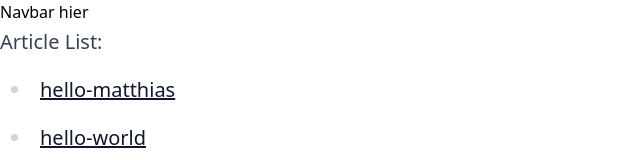
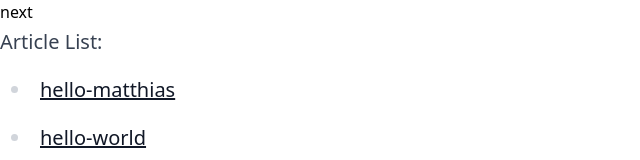
Before and after one commit to matthias-matthies/blog, a Next.js app: page /blog in a window 1280 px wide. Shown: the top 160 px of the page, without its empty margins (0-640 px from the left). Built offline with nearby package versions, Linux system fonts and the light colour scheme.

Commit message:
Fixed readDirectoryRecursivly linking wrong slugs

```diff
--- a/app/blog/[...slug]/page.tsx
+++ b/app/blog/[...slug]/page.tsx
@@ -16,7 +16,7 @@ const ArticleCategoriesPage = (articles: ArticleInfo[], baseSlug: string) => {
         <article className={"prose lg:prose-xl"}>
             Article List:
             <ul>
-                {articles.map(article => <li><Link href={`${baseSlug}/${article.slug}`}>{article.slug}</Link></li>)}
+                {articles.map(article => <li><Link href={`/${baseSlug}/${article.slug}`}>{article.slug}</Link></li>)}
             </ul>
         </article>
     )
@@ -28,7 +28,7 @@ const ArticlePage = ({ params }: { params: { slug: string[]; }}) => {
     const articles = readDirectory(`${baseDirectory}/${slug}`)
 
     return article.content === undefined ?
-        ArticleCategoriesPage(articles, slug) :
+        ArticleCategoriesPage(articles, `${baseDirectory}/${slug}`) :
         ArticleMdxPage(article.content)
 }
 
--- a/app/components/ArticleCard.tsx
+++ b/app/components/ArticleCard.tsx
@@ -3,7 +3,7 @@ import Link from "next/link";
 
 const ArticleCard = ({ article, className = "" }: {article: Article; className?: string;}) => {
     return (
-        <Link href={article.slug}>
+        <Link href={`/${article.slug}`}>
             <div className={`border my-2 ${className}`}>
                 <h2>{article.metadata.title}</h2>
                 <p>{article.metadata.excerpt}</p>
--- a/app/components/LayoutHeader.tsx
+++ b/app/components/LayoutHeader.tsx
@@ -1,7 +1,9 @@
+import Navbar from "@/app/components/Navbar";
+
 const LayoutHeader = ({ className = "" }: {className?: string;}) => {
     return (
         <header className={className}>
-            Navbar hier
+            <Navbar />
         </header>
     )
 }
--- /dev/null
+++ b/app/components/Navbar.tsx
@@ -0,0 +1,17 @@
+import {parseDirectoryForNavbar} from "@/app/lib/fileSystemParser";
+import Link from "next/link";
+import {FSFile} from "@/app/types/FileSystem";
+
+
+const Navbar = ({ className = "" }: {className?: string;}) => {
+    const links = parseDirectoryForNavbar(`${process.env.BASE_DIRECTORY}`)
+    return (
+        <nav className={className}>
+            <ul>
+                {links.map((link) => (<li><Link href={`/${process.env.BASE_DIRECTORY}/${link.name}`}>{link.name}</Link></li>))}
+            </ul>
+        </nav>
+    )
+}
+
+export default Navbar
--- a/app/lib/articleParser.tsx
+++ b/app/lib/articleParser.ts
@@ -46,12 +46,10 @@ export function readDirectory(directory = ""): Article[] {
     if (!fs.existsSync(directory)) return []
 
     const fileNames = fs.readdirSync(directory)
-    const posts = fileNames.map((fileName) => {
+    return fileNames.map((fileName) => {
         const slug = fileName.replace('.mdx', '')
         return readArticleBySlug(`${slug}`)
     })
-
-    return posts
 }
 
 export function readDirectoryRecursively(directory: string): Article[] {
--- /dev/null
+++ b/app/lib/fileSystemParser.ts
@@ -0,0 +1,10 @@
+import {FSFile} from "@/app/types/FileSystem";
+import fs from "fs";
+
+export function parseDirectoryForNavbar(directory = ""): FSFile[] {
+    if (!fs.existsSync(directory)) return []
+
+    return fs.readdirSync(directory, {withFileTypes: true})
+        .filter((dirent) => dirent.isDirectory())
+        .map((directoryObj) => ({name: directoryObj.name, type: 'File', absPath: `${directory}/${directoryObj.name}`}))
+}
--- a/app/page.tsx
+++ b/app/page.tsx
@@ -12,12 +12,11 @@ export default function Home() {
     const featuredArticles: Article[] = []
     const displayedArticles = [...featuredArticles, ...recentArticles].slice(0, 9)
 
-    console.log(displayedArticles)
     return (
         <>
             <p>{process.env.HOMETEXT}</p>
             <ul>
-                {displayedArticles.map((article) => (<li><ArticleCard article={article}/></li>))}
+                {displayedArticles.map((article) => (<li><ArticleCard key={article.slug} article={article}/></li>))}
             </ul>
         </>
     )
--- /dev/null
+++ b/app/types/FileSystem.ts
@@ -0,0 +1,5 @@
+export interface FSFile {
+    type: string;
+    name: string;
+    absPath: string;
+}
```
Also changed, not shown: blog/next/website/matthias-matthies.mdx (deleted, +0 -13 lines), blog/next/test/blog.mdx (added), blog/next/test/test2/tes3/blog2.mdx (added), 1 other file (tests, documents, lock files or other folders).
